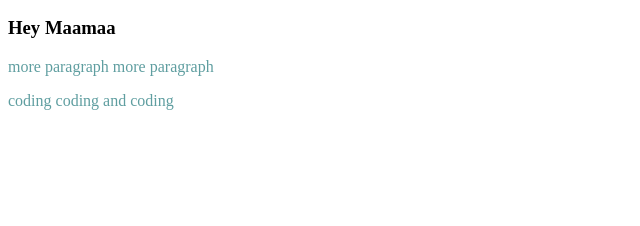
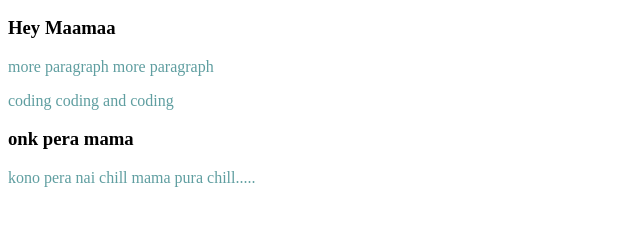
Before and after one commit to ratulhassan46/my-2nd-repo, a plain HTML site: page index.html in a window 1280 px wide. Shown: the part 110-336 px from the top of the page, without its empty margins (0-640 px from the left). Drawn offline with Linux system fonts and the light colour scheme.

Commit message:
something

```diff
--- a/index.html
+++ b/index.html
@@ -14,5 +14,10 @@
     <p>more paragraph more paragraph</p>
     <p>coding coding and coding</p>
 
+    <h3>onk pera mama</h3>
+    <p>kono pera nai
+        chill mama pura chill.....
+    </p>
+
 </body>
 </html>
```
